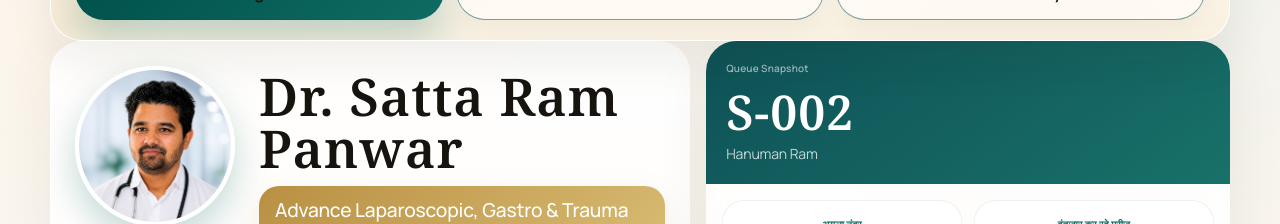
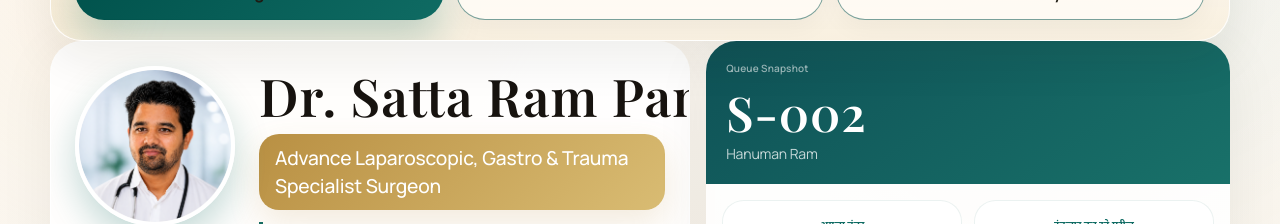
Before and after one commit to kuldeeppanwar02/DrSrpanwar, a Next.js app: page / in a window 1280 px wide. Shown: the part 205-429 px from the top of the page. Built offline with nearby package versions, Linux system fonts and the light colour scheme; no server answers.

Commit message:
fix(ui): prevent name line-break and upgrade typography to premium fonts

```diff
--- a/src/app/layout.tsx
+++ b/src/app/layout.tsx
@@ -1,6 +1,6 @@
 import type { Metadata, Viewport } from "next";
 import { Suspense } from "react";
-import { Hind, Noto_Serif, Manrope } from "next/font/google";
+import { Noto_Sans_Devanagari, Playfair_Display, Manrope } from "next/font/google";
 import {
   ClinicProvider,
   ClinicProviderFallback,
@@ -19,13 +19,13 @@ const bodyFont = Manrope({
   weight: ["400", "500", "600", "700"],
 });
 
-const displayFont = Noto_Serif({
+const displayFont = Playfair_Display({
   variable: "--font-display",
   subsets: ["latin"],
   weight: ["400", "500", "600", "700"],
 });
 
-const hindiFont = Hind({
+const hindiFont = Noto_Sans_Devanagari({
   variable: "--font-hindi",
   subsets: ["devanagari", "latin"],
   weight: ["400", "500", "600", "700"],
--- a/src/app/page.tsx
+++ b/src/app/page.tsx
@@ -307,7 +307,7 @@ function FocusedClinicCard({
           )}
 
           <div className="min-w-0 flex-1">
-            <h2 className="display-type text-[1.45rem] leading-[1] tracking-[-0.05em] text-[#17130f] sm:mt-1 sm:text-[3.25rem]">
+            <h2 className="display-type text-[1.35rem] leading-[1] tracking-tighter whitespace-nowrap text-[#17130f] sm:mt-1 sm:text-[3.25rem]">
               {clinic.title}
             </h2>
 
```
